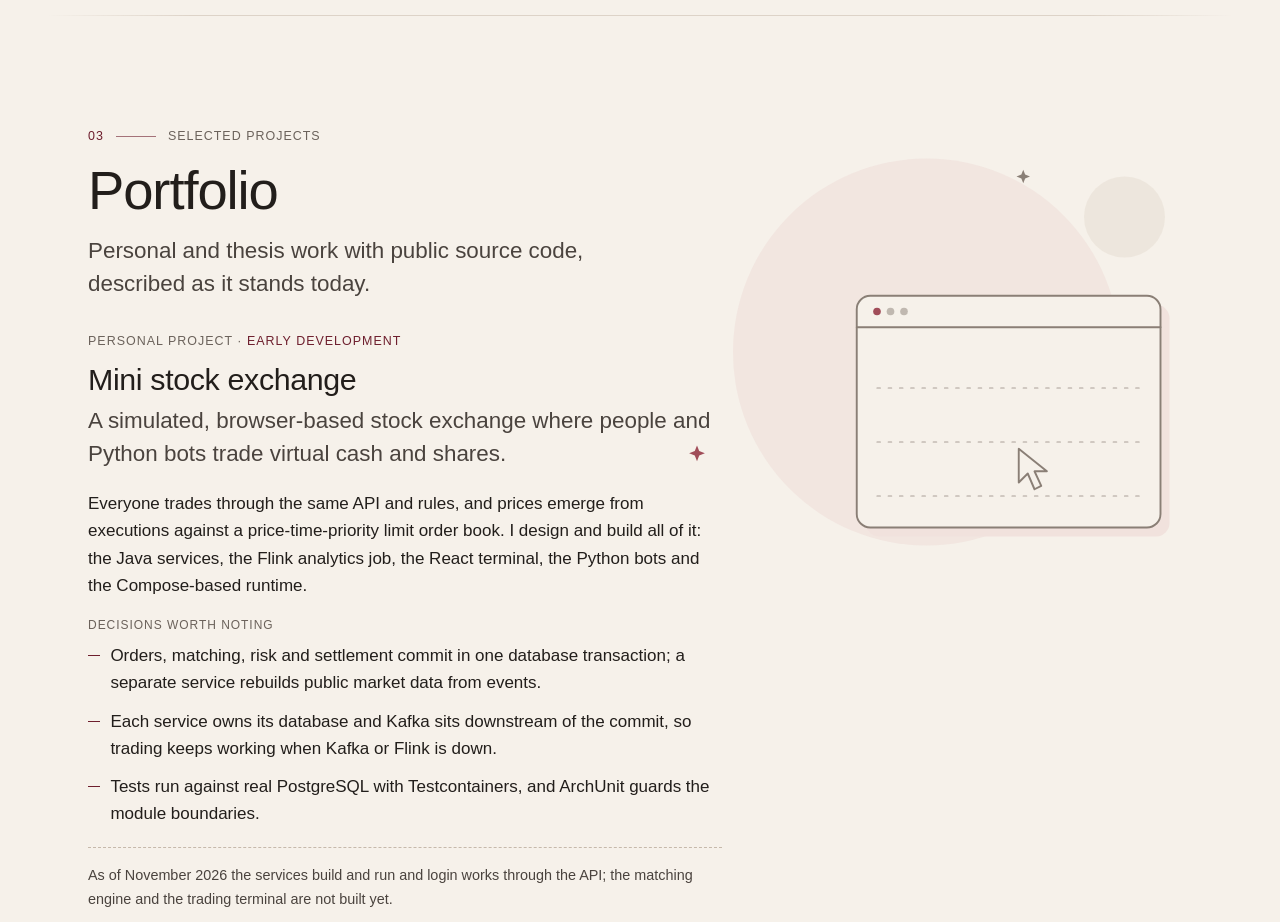
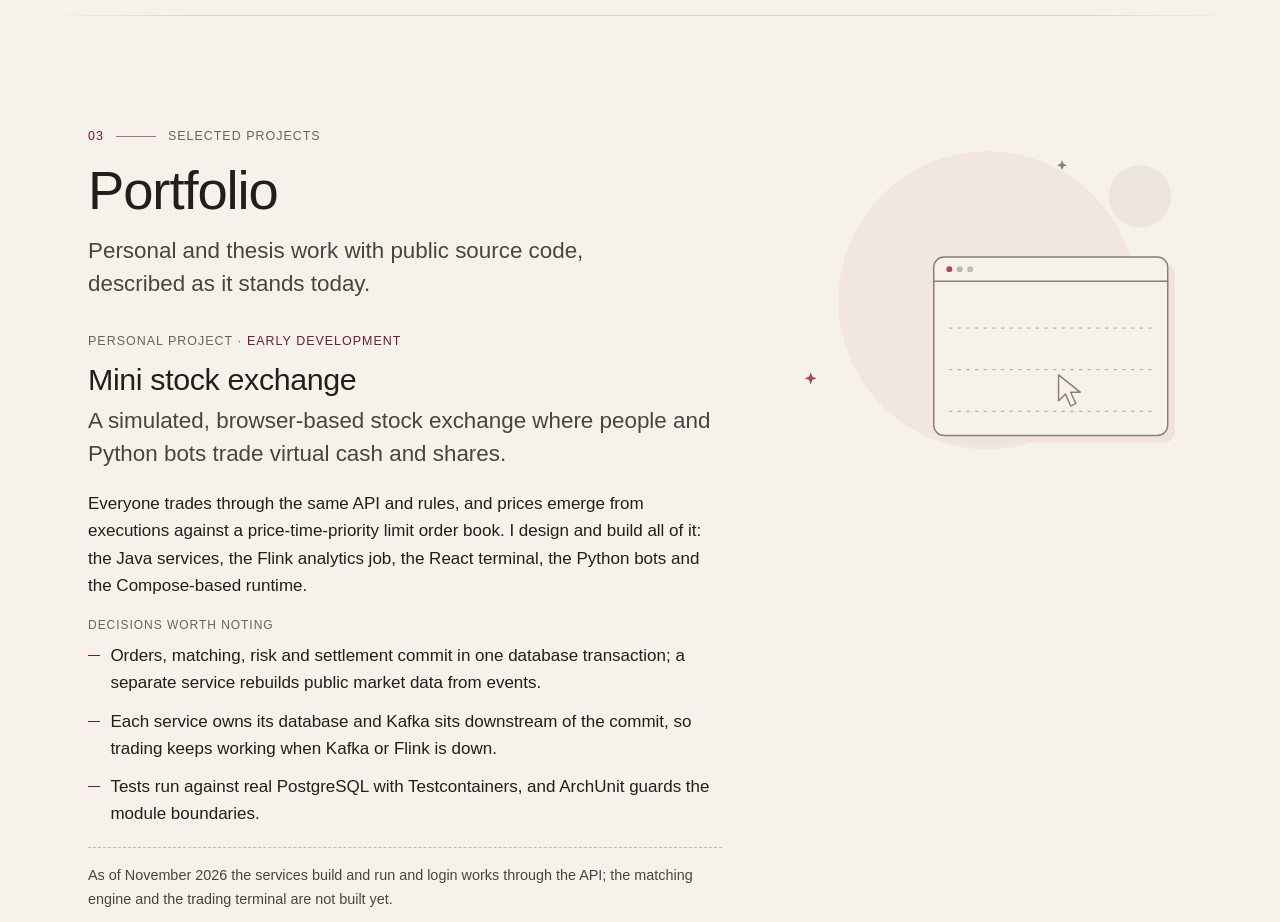
Before and after one commit to Princz-Mia/portfolio-website, a Next.js app: page / in a window 1280 px wide. Shown: the part 4380-5302 px from the top of the page. Built offline with nearby package versions, Linux system fonts and the light colour scheme; a web font is replaced by a local one.

Commit message:
fix(projects): keep the drawing smaller and clear of the text

```diff
--- a/src/components/Section.module.css
+++ b/src/components/Section.module.css
@@ -109,4 +109,13 @@
     grid-column: 1 / span 5;
     justify-content: flex-start;
   }
+
+  /* Compact drawings sit in the five columns beside the text, never over it. */
+  .section[data-art-size="compact"] .art {
+    max-width: 26rem;
+  }
+
+  .section[data-art-size="compact"][data-side="right"] .artCol {
+    grid-column: 8 / span 5;
+  }
 }
--- a/src/components/Section.tsx
+++ b/src/components/Section.tsx
@@ -14,6 +14,11 @@ type SectionProps = {
   art?: ReactNode;
   /** Which side the illustration sits on; alternate between sections. */
   side?: "left" | "right";
+  /**
+   * "compact" draws the illustration smaller and keeps it clear of the text,
+   * for drawings with detail that would otherwise sit over the content.
+   */
+  artSize?: "default" | "compact";
   children: ReactNode;
 };
 
@@ -31,6 +36,7 @@ export function Section({
   lede,
   art,
   side = "right",
+  artSize = "default",
   children,
 }: SectionProps) {
   const headingId = `${id}-title`;
@@ -39,6 +45,7 @@ export function Section({
       id={id}
       className={styles.section}
       data-side={side}
+      data-art-size={artSize}
       aria-labelledby={headingId}
     >
       <div className={`container ${styles.grid}`}>
--- a/src/components/sections/Projects.tsx
+++ b/src/components/sections/Projects.tsx
@@ -28,6 +28,7 @@ export function Projects({ projects, number, side }: ProjectsProps) {
       title="Portfolio"
       lede="Personal and thesis work with public source code, described as it stands today."
       art={<ProjectsArt />}
+      artSize="compact"
       side={side}
     >
       <div className={styles.list}>
```
Also changed, not shown: 1 other file (tests, documents, lock files or other folders).
